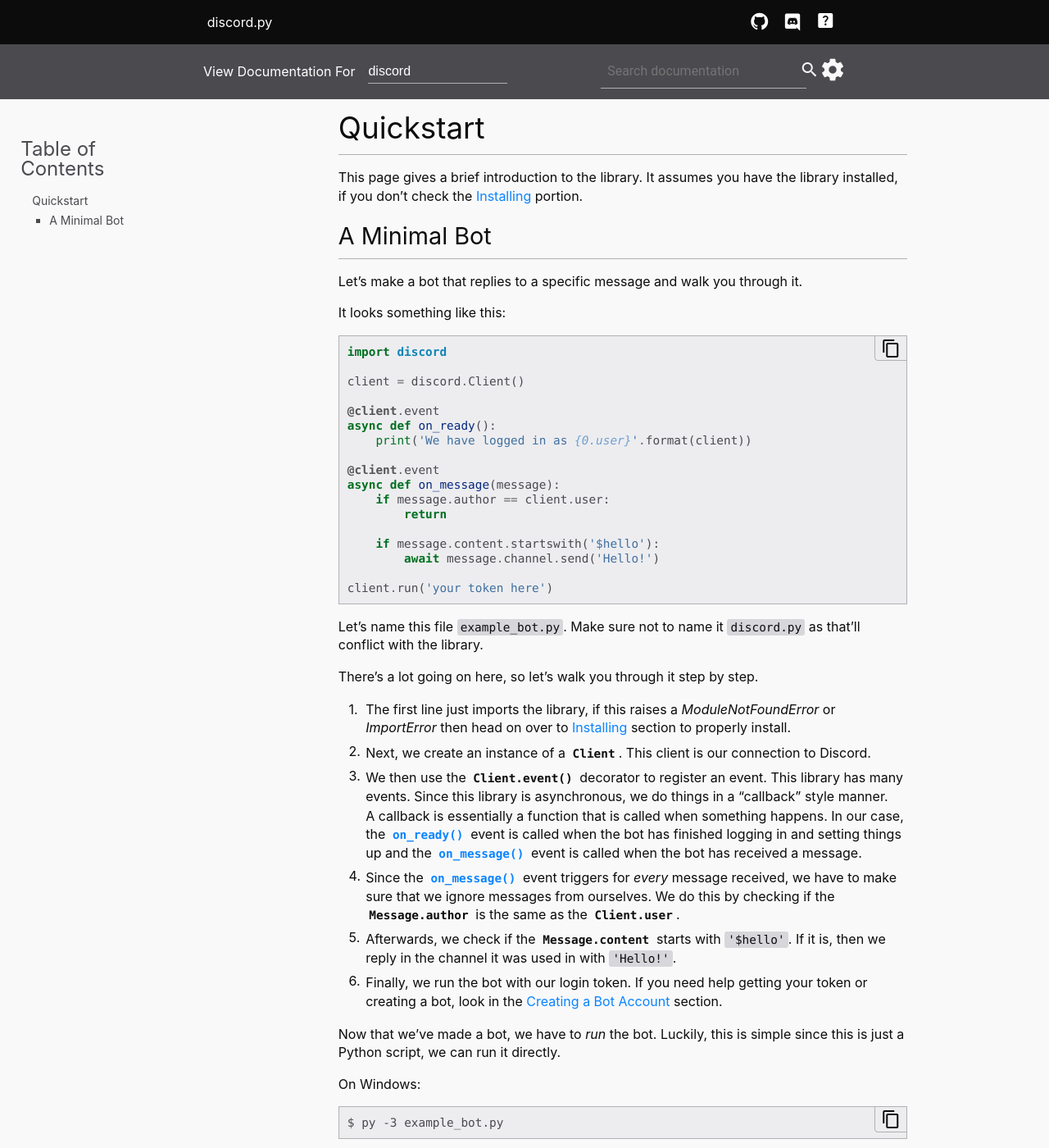
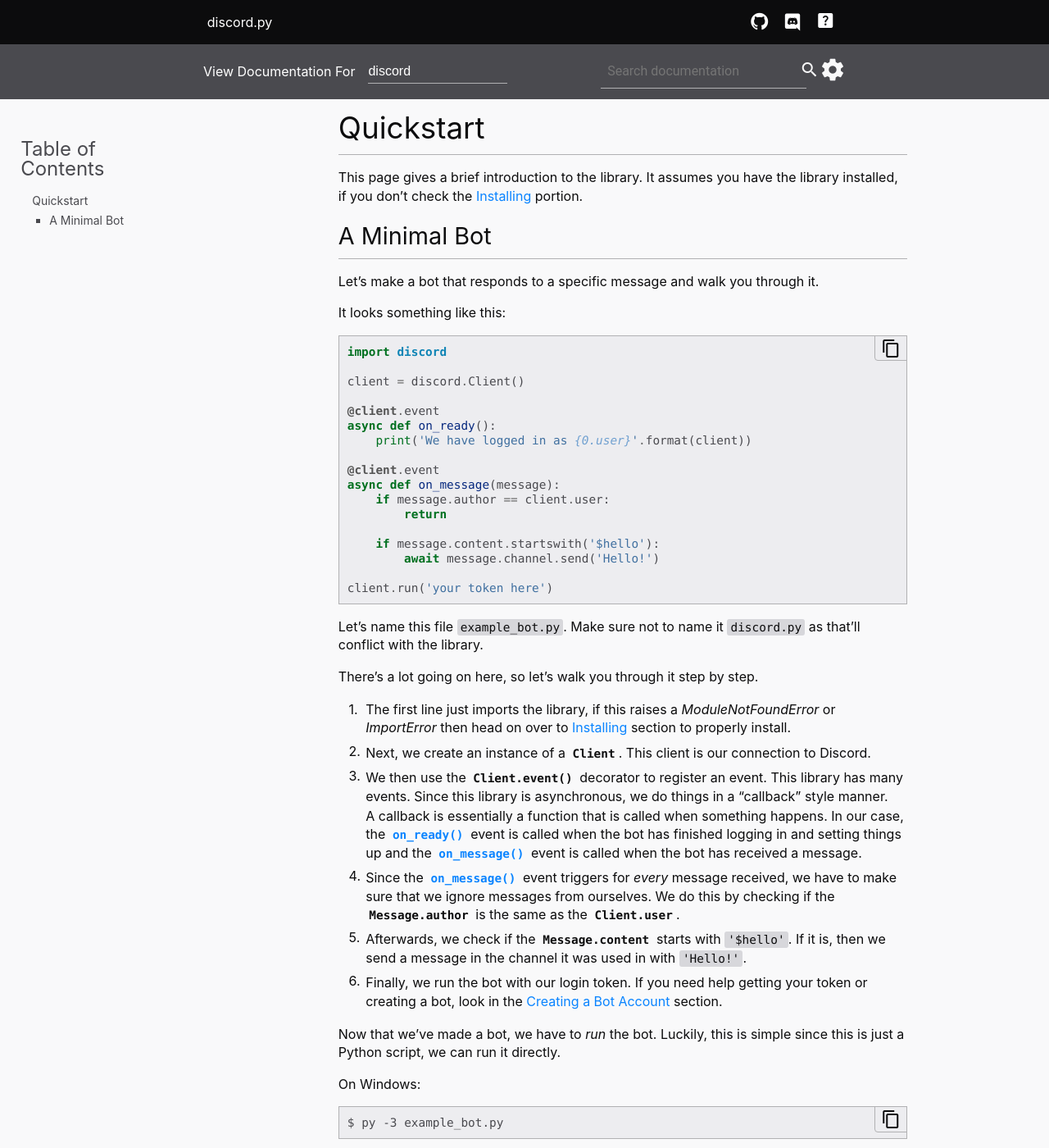
Before and after one commit to Rapptz/discord.py, a Sphinx documentation site: the page built from docs/quickstart.rst, in a window 1280 px wide and 1400 px high. Shown: the whole window at 82% size. Built offline with Sphinx 7.4.7, drawn with Linux system fonts in a browser that asks for light colours.

Commit message:
Update quickstart.rst
Replace the word "reply" since we are actually not using discord.Message.reply

```diff
--- a/docs/quickstart.rst
+++ b/docs/quickstart.rst
@@ -11,7 +11,7 @@
 A Minimal Bot
 ---------------
 
-Let's make a bot that replies to a specific message and walk you through it.
+Let's make a bot that responds to a specific message and walk you through it.
 
 It looks something like this:
 
@@ -53,7 +53,7 @@
    sure that we ignore messages from ourselves. We do this by checking if the :attr:`Message.author`
    is the same as the :attr:`Client.user`.
 5. Afterwards, we check if the :class:`Message.content` starts with ``'$hello'``. If it is,
-   then we reply in the channel it was used in with ``'Hello!'``.
+   then we send a message in the channel it was used in with ``'Hello!'``.
 6. Finally, we run the bot with our login token. If you need help getting your token or creating a bot,
    look in the :ref:`discord-intro` section.
 
```
